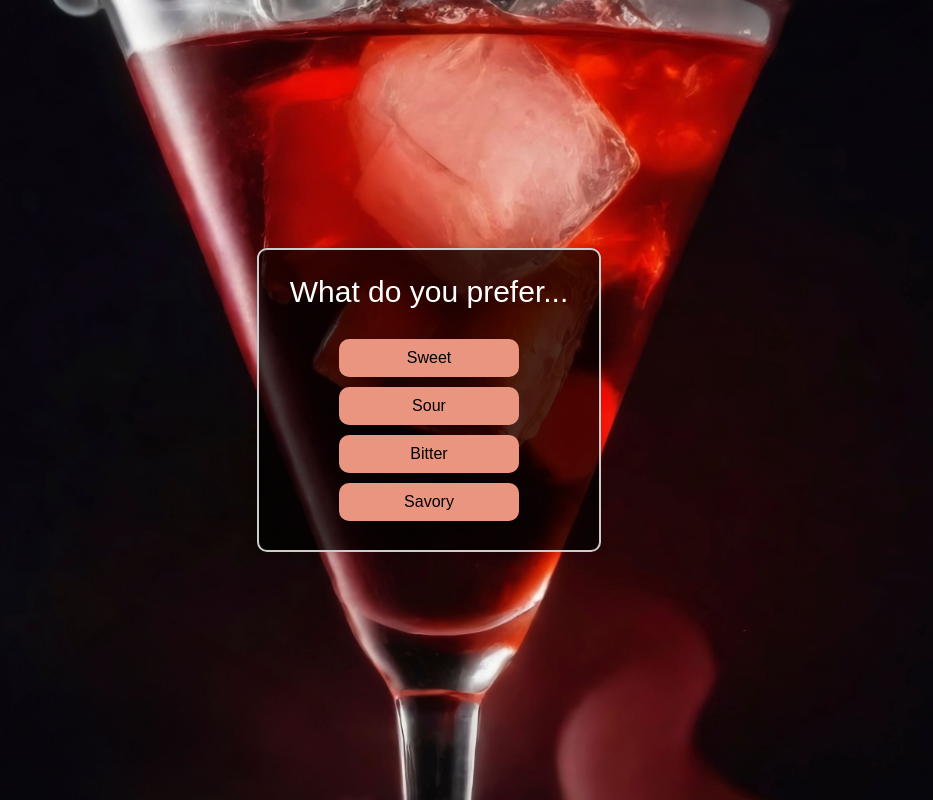
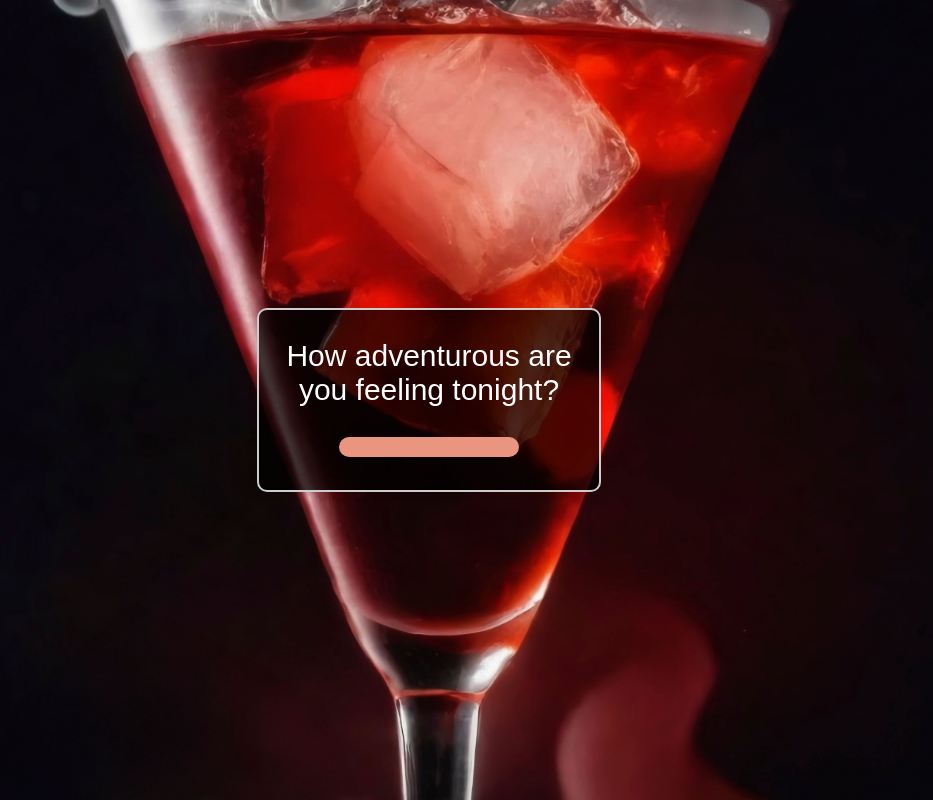
Before and after one commit to GNtrazios/MatchandTaste, a website: page public/index.html in a window 1280 px wide. Shown: the whole page, without its empty margins (211-1144 px from the left). Drawn offline with Linux system fonts and the light colour scheme.

Commit message:
Initialize new branch and add Oficialdata.json

```diff
--- a/public/Dummy.html
+++ b/public/Dummy.html
@@ -9,15 +9,9 @@
 <body>
     <div class="background">
         <div class="box">
-            <p class="question">What do you prefer...</p>
-            <div id="drink-buttons-container" class="button-container"></div>
-            <div class="home-button-container">
-                <a href="index.html">
-                    <button class="home-button">Back</button>
-                </a>
-            </div>
+            <p class="question"><div id="field-names"></div></p>
         </div>
     </div>
-    <!-- <script src="js/Drink_script.js"></script> -->
+    <script src="js/Dummy_script.js"></script>
 </body>
 </html>
--- /dev/null
+++ b/public/Officialdata.json
@@ -0,0 +1,183 @@
+[
+    {
+        "name": "Spicy Bloody Mary",
+        "How adventurous are you feeling tonight?": "Ready for something bold and spicy!",
+        "What kind of flavor profile excites you?": "Savory and spicy",
+        "Do you enjoy tomato-based cocktails?": "Yes",
+        "How spicy do you like it?": "Very spicy"
+    },
+    {
+        "name": "Michelada",
+        "How adventurous are you feeling tonight?": "Ready for something bold and spicy!",
+        "What kind of flavor profile excites you?": "Savory and spicy",
+        "Do you enjoy tomato-based cocktails?": "Yes",
+        "How spicy do you like it?": "Mild spice"
+    },
+    {
+        "name": "Smoky Mezcal Margarita",
+        "How adventurous are you feeling tonight?": "Ready for something bold and spicy!",
+        "What kind of flavor profile excites you?": "Savory and spicy",
+        "Do you want a smoky or tangy finish?": "Smoky"
+    },
+    {
+        "name": "Classic Margarita",
+        "How adventurous are you feeling tonight?": "Ready for something bold and spicy!",
+        "What kind of flavor profile excites you?": "Savory and spicy",
+        "Do you prefer a refreshing or strong finish?": "Refreshing",
+        "Do you want a smoky or tangy finish?": "Tangy"
+    },
+    {
+        "name": "Painkiller",
+        "How adventurous are you feeling tonight?": "I prefer something fruity and refreshing.",
+        "What type of fruit do you enjoy?": "Tropical fruits (like pineapple or mango)",
+        "How do you feel about coconut in your drink?": "Love it!",
+        "Do you like a creamy or more refreshing drink?": "Creamy"
+    },
+    {
+        "name": "Mai Tai",
+        "How adventurous are you feeling tonight?": "I prefer something fruity and refreshing.",
+        "What type of fruit do you enjoy?": "Tropical fruits (like pineapple or mango)",
+        "How do you feel about coconut in your drink?": "Not a fan",
+        "Do you want something sweet or sour?": "Sweet"
+    },
+    {
+        "name": "Paloma",
+        "How adventurous are you feeling tonight?": "I prefer something fruity and refreshing.",
+        "What type of fruit do you enjoy?": "Tropical fruits (like pineapple or mango)",
+        "How do you feel about tropical flavors?": "Just a hint is fine",
+        "How sweet do you like it?": "Lightly sweet"
+    },
+    {
+        "name": "Frozen Margarita",
+        "How adventurous are you feeling tonight?": "I prefer something fruity and refreshing.",
+        "What type of fruit do you enjoy?": "Tropical fruits (like pineapple or mango)",
+        "How do you feel about tropical flavors?": "Just a hint is fine",
+        "How sweet do you like it?": "Sweeter"
+    },
+    {
+        "name": "Bahama Mama",
+        "How adventurous are you feeling tonight?": "I prefer something fruity and refreshing.",
+        "What type of fruit do you enjoy?": "Tropical fruits (like pineapple or mango)",
+        "How do you feel about tropical flavors?": "Just a hint is fine",
+        "Do you like a sweet or sour finish?": "Sweet"
+    },
+    {
+        "name": "Daiquiri",
+        "How adventurous are you feeling tonight?": "I prefer something fruity and refreshing.",
+        "What type of fruit do you enjoy?": "Tropical fruits (like pineapple or mango)",
+        "How do you feel about tropical flavors?": "Just a hint is fine",
+        "Do you like a sweet or sour finish?": "Sour"
+    },
+    {
+        "name": "Frozen Strawberry Daiquiri",
+        "How adventurous are you feeling tonight?": "I prefer something fruity and refreshing.",
+        "What type of fruit do you enjoy?": "Berries (like strawberries or raspberries)",
+        "Do you prefer sweet or tart cocktails?": "Sweet",
+        "Do you like frozen or chilled cocktails?": "Frozen"
+    },
+    {
+        "name": "Raspberry Mojito",
+        "How adventurous are you feeling tonight?": "I prefer something fruity and refreshing.",
+        "What type of fruit do you enjoy?": "Berries (like strawberries or raspberries)",
+        "Do you prefer sweet or tart cocktails?": "Sweet",
+        "Do you like frozen or chilled cocktails?": "Chilled"
+    },
+    {
+        "name": "Cosmopolitan",
+        "How adventurous are you feeling tonight?": "I’m in the mood for a classic cocktail.",
+        "What type of spirit do you prefer?": "Vodka",
+        "How do you feel about fruit flavors in your drink?": "Love them!",
+        "Do you prefer cranberry or citrus flavors?": "Cranberry"
+    },
+    {
+        "name": "Hemingway Daiquiri",
+        "How adventurous are you feeling tonight?": "I’m in the mood for a classic cocktail.",
+        "What type of spirit do you prefer?": "Rum",
+        "How do you feel about fruit flavors in your drink?": "Love them!",
+        "Do you prefer a vodka or rum base?": "Rum"
+    },
+    {
+        "name": "Aperol Spritz",
+        "How adventurous are you feeling tonight?": "I’m in the mood for a classic cocktail.",
+        "What type of spirit do you prefer?": "Aperitif",
+        "Do you prefer a refreshing or strong finish?": "Refreshing",
+        "Do you enjoy herbal notes?": "Yes"
+    },
+    {
+        "name": "Americano",
+        "How adventurous are you feeling tonight?": "I’m in the mood for a classic cocktail.",
+        "What type of spirit do you prefer?": "Aperitif",
+        "Do you prefer a refreshing or strong finish?": "Refreshing",
+        "Do you enjoy herbal notes?": "No"
+    },
+    {
+        "name": "Smoky Old Fashioned",
+        "How adventurous are you feeling tonight?": "I’m in the mood for a classic cocktail.",
+        "What type of spirit do you prefer?": "Whiskey",
+        "Do you prefer your cocktail sweet or bitter?": "Bitter",
+        "Do you want a smoky or rich finish?": "Smoky"
+    },
+    {
+        "name": "Classic Old Fashioned",
+        "How adventurous are you feeling tonight?": "I’m in the mood for a classic cocktail.",
+        "What type of spirit do you prefer?": "Whiskey",
+        "Do you prefer your cocktail sweet or bitter?": "Bitter",
+        "Do you want a smoky or rich finish?": "Rich"
+    },
+    {
+        "name": "Manhattan",
+        "How adventurous are you feeling tonight?": "I’m in the mood for a classic cocktail.",
+        "What type of spirit do you prefer?": "Whiskey",
+        "Do you prefer your cocktail sweet or bitter?": "Sweet",
+        "Do you want a smoky or rich finish?": "Rich"
+    },
+    {
+        "name": "Whiskey Sour",
+        "How adventurous are you feeling tonight?": "I’m in the mood for a classic cocktail.",
+        "What type of spirit do you prefer?": "Whiskey",
+        "Do you prefer your cocktail sweet or bitter?": "Sweet",
+        "Do you like citrus or herbal notes in your drink?": "Citrus"
+    },
+    {
+        "name": "Boulevardier",
+        "How adventurous are you feeling tonight?": "I’m in the mood for a classic cocktail.",
+        "What type of spirit do you prefer?": "Whiskey",
+        "Do you prefer your cocktail sweet or bitter?": "Bitter",
+        "Do you like citrus or herbal notes in your drink?": "Herbal"
+    },
+    {
+        "name": "Lemon Drop Martini",
+        "How adventurous are you feeling tonight?": "I’m in the mood for a classic cocktail.",
+        "What type of spirit do you prefer?": "Vodka",
+        "How do you feel about fruit flavors in your drink?": "Love them!",
+        "Do you prefer a vodka or rum base?": "Vodka"
+    },
+    {
+        "name": "Vodka Martini",
+        "How adventurous are you feeling tonight?": "I’m in the mood for a classic cocktail.",
+        "What type of spirit do you prefer?": "Vodka",
+        "How do you feel about fruit flavors in your drink?": "Not really",
+        "Do you prefer a vodka or rum base?": "Vodka"
+    },
+    {
+        "name": "Dirty Martini",
+        "How adventurous are you feeling tonight?": "I’m in the mood for a classic cocktail.",
+        "What type of spirit do you prefer?": "Vodka",
+        "How do you feel about fruit flavors in your drink?": "Not really",
+        "Do you prefer a vodka or rum base?": "Vodka"
+    },
+    {
+        "name": "Rum Punch",
+        "How adventurous are you feeling tonight?": "I’m in the mood for a classic cocktail.",
+        "What type of spirit do you prefer?": "Rum",
+        "Do you enjoy tropical flavors?": "Yes",
+        "Do you want something sweet or sour?": "Sweet"
+    },
+    {
+        "name": "Rum Old Fashioned",
+        "How adventurous are you feeling tonight?": "I’m in the mood for a classic cocktail.",
+        "What type of spirit do you prefer?": "Rum",
+        "Do you enjoy tropical flavors?": "Yes",
+        "How strong do you want it?": "Strong"
+    }
+]
--- a/public/index.html
+++ b/public/index.html
@@ -17,7 +17,7 @@
 <body>
     <div class="background">
         <div class="box">
-            <p class="question">What do you prefer...</p>
+            <p class="question">How adventurous are you feeling tonight?</p>
             <div id="flavor-buttons-container" class="button-container"></div>
         </div>
     </div>
--- a/public/js/Drink_script.js
+++ b/public/js/Drink_script.js
@@ -42,7 +42,8 @@ document.addEventListener("DOMContentLoaded", () => {
                             const randomIndex = Math.floor(Math.random() * drinkCocktails.length);
                             const selectedCocktail = drinkCocktails[randomIndex];
 
-                            window.location.href = `Result.html?name=${encodeURIComponent(selectedCocktail.name)}`;
+                            // window.location.href = `Result.html?name=${encodeURIComponent(selectedCocktail.name)}`;
+                            window.location.href = `Dummy.html?parameter1=${encodeURIComponent(selectedCocktail.name)}&parameter2=${encodeURIComponent(selectedCocktail.name)}`;
                         });
                     });
                 }
--- a/public/js/script.js
+++ b/public/js/script.js
@@ -2,7 +2,7 @@ document.addEventListener("DOMContentLoaded", () => {
     const flavorButtonsContainer = document.getElementById('flavor-buttons-container');
     const boxElement = document.querySelector('.box');
 
-    fetch('data.json')
+    fetch('Officialdata.json')
         .then(response => response.json())
         .then(data => {
             // Get distinct flavors from the JSON data
```
Also changed, not shown: public/js/Dummy_script.js (added, +31 -0 lines).
